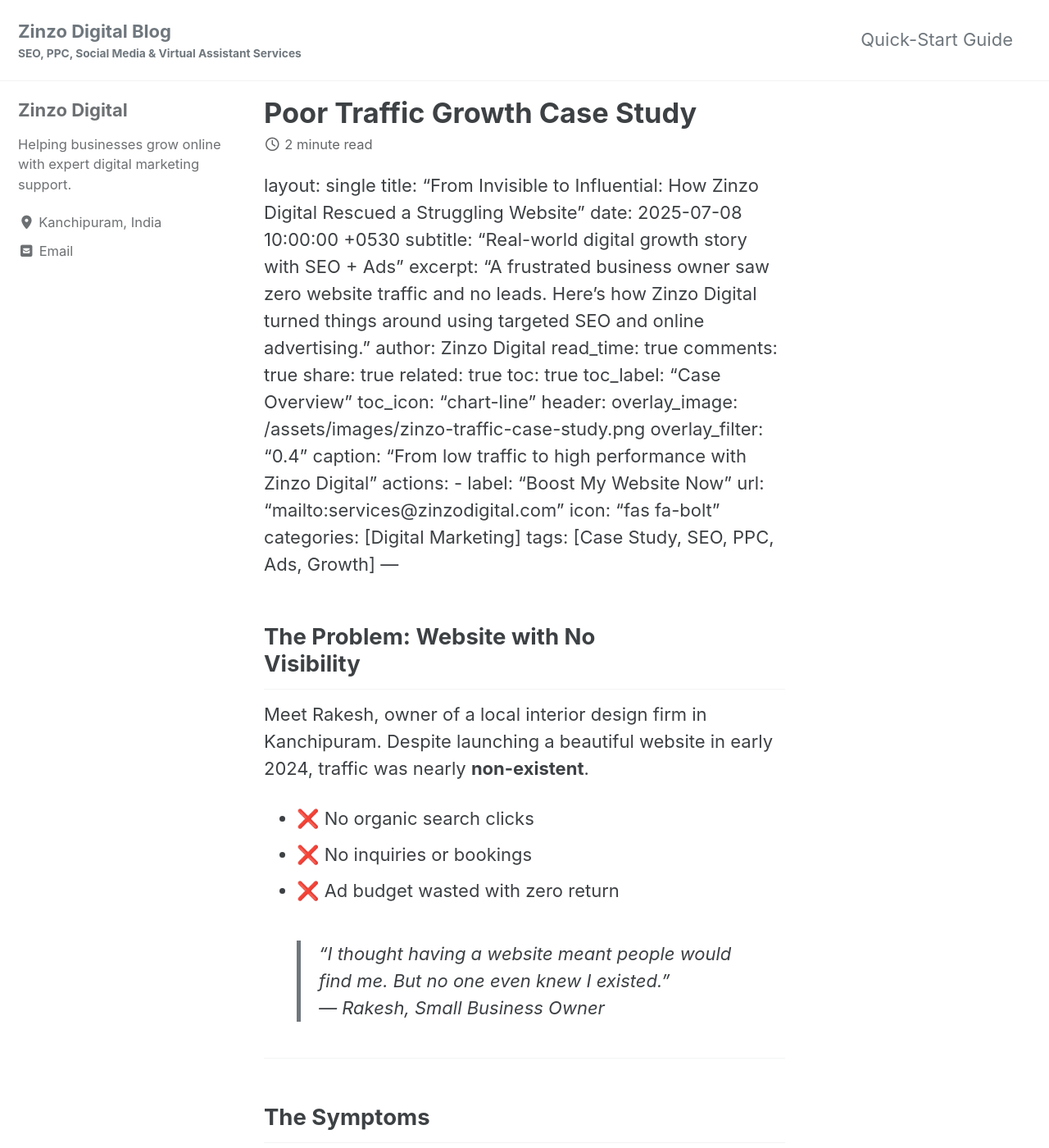
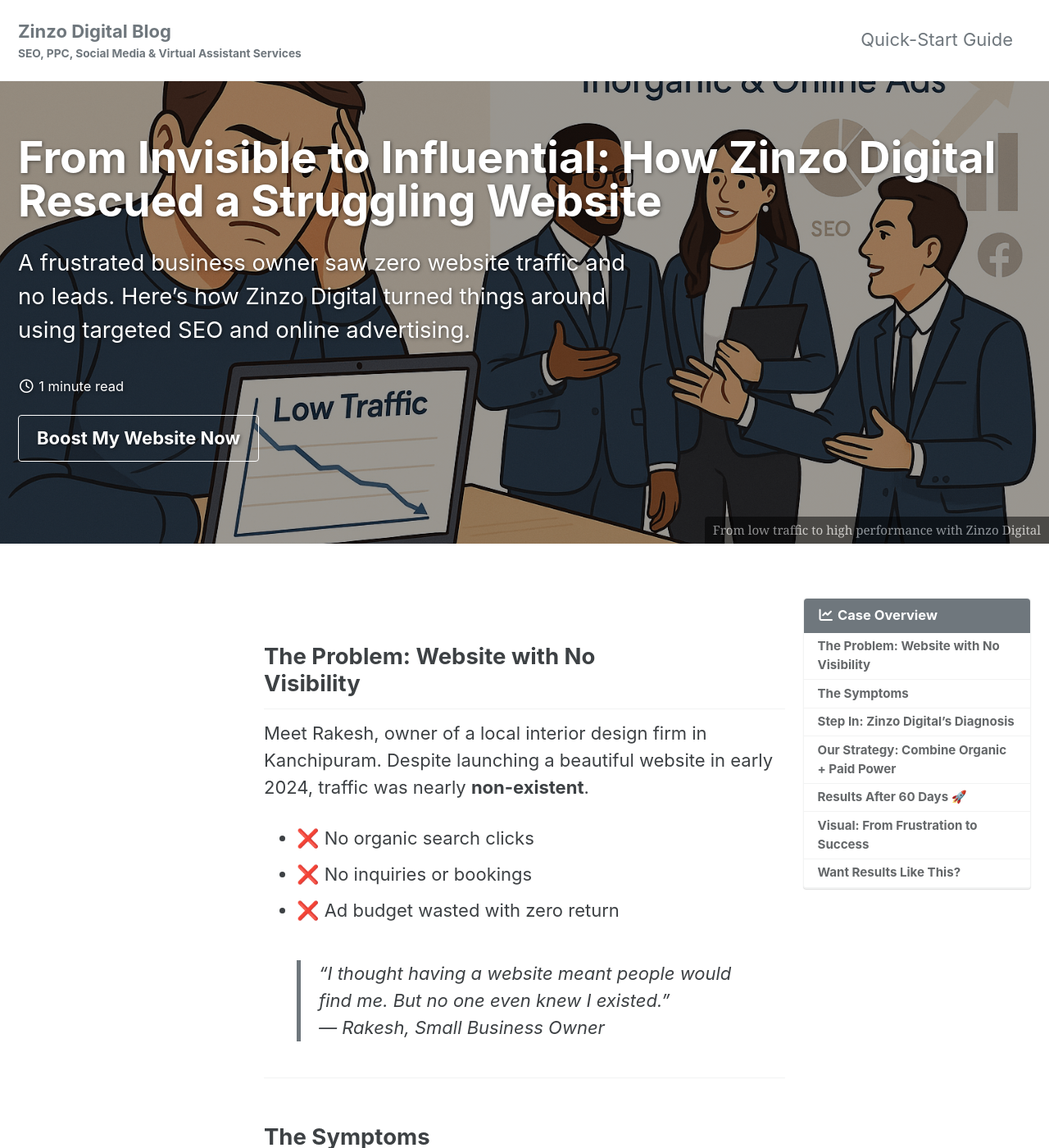
Before and after one commit to zinzodigitalblog/zinzodigital-blog, a Jekyll site: the page built from _posts/2025-07-08-poor-traffic-growth-case-study.md, in a window 1280 px wide and 1400 px high. Shown: the whole window at 82% size. Built offline with Jekyll 4.4.1, drawn with Linux system fonts in a browser that asks for light colours; cached includes are drawn as plain includes; some of the changed text lies outside the part shown.

Commit message:
Add files via upload

```diff
--- a/_posts/2025-07-08-poor-traffic-growth-case-study.md
+++ b/_posts/2025-07-08-poor-traffic-growth-case-study.md
@@ -1,9 +1,7 @@
----
 ---
 layout: single
 title: "From Invisible to Influential: How Zinzo Digital Rescued a Struggling Website"
-date: 2025-07-08 10:00:00 +0530
-subtitle: "Real-world digital growth story with SEO + Ads"
+date: 2025-07-07 15:30:00 +0530
 excerpt: "A frustrated business owner saw zero website traffic and no leads. Here's how Zinzo Digital turned things around using targeted SEO and online advertising."
 author: Zinzo Digital
 read_time: true
```
